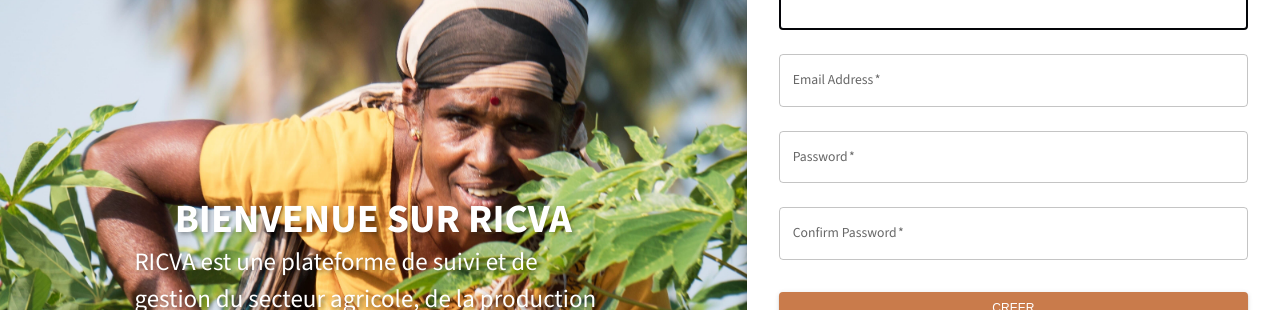
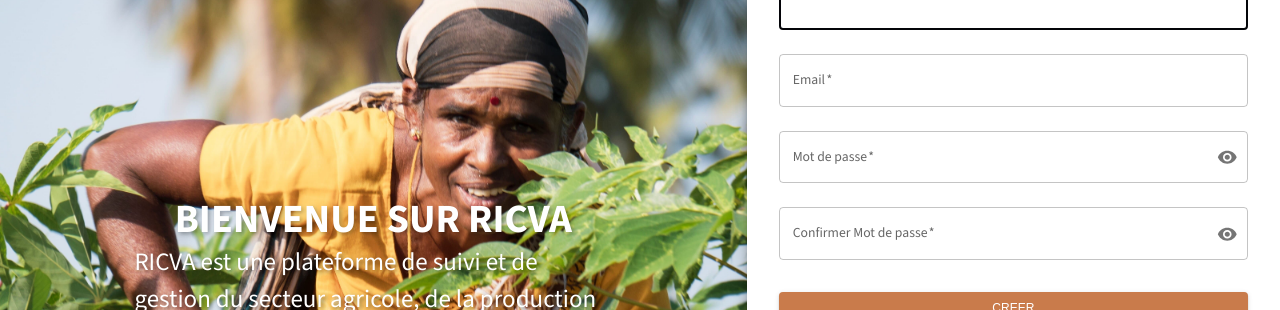
Before and after one commit to micessien/angular-coding-challenge, a React (Create React App) app: page /signup in a window 1280 px wide. Shown: the part 188-498 px from the top of the page. Built offline with nearby package versions, Linux system fonts and the light colour scheme.

Commit message:
Make password visible

```diff
--- a/src/scenes/signin/index.jsx
+++ b/src/scenes/signin/index.jsx
@@ -11,7 +11,14 @@
 import Box from "@mui/material/Box";
 import Grid from "@mui/material/Grid";
 import Typography from "@mui/material/Typography";
+import IconButton from "@mui/material/IconButton";
+import OutlinedInput from "@mui/material/OutlinedInput";
+import InputLabel from "@mui/material/InputLabel";
+import InputAdornment from "@mui/material/InputAdornment";
+import FormControl from "@mui/material/FormControl";
 // MUI Icons
+import Visibility from "@mui/icons-material/Visibility";
+import VisibilityOff from "@mui/icons-material/VisibilityOff";
 import LockOutlinedIcon from "@mui/icons-material/LockOutlined";
 // Components
 import Copyright from "../../components/Copyright";
@@ -19,6 +26,12 @@
 const SignIn = () => {
   const theme = useTheme();
   const colors = tokens(theme.palette.mode);
+  const [showPassword, setShowPassword] = React.useState(false);
+
+  const handleClickShowPassword = () => setShowPassword((show) => !show);
+  const handleMouseDownPassword = (event) => {
+    event.preventDefault();
+  };
 
   const handleSubmit = (event) => {
     event.preventDefault();
@@ -110,21 +123,39 @@
               required
               fullWidth
               id="email"
-              label="Email Address"
+              label="Email"
               name="email"
               autoComplete="email"
               autoFocus
             />
-            <TextField
+            <FormControl
               margin="normal"
+              fullWidth
               required
-              fullWidth
+              variant="outlined"
               name="password"
-              label="Password"
-              type="password"
-              id="password"
               autoComplete="current-password"
-            />
+            >
+              <InputLabel htmlFor="password">Mot de passe</InputLabel>
+              <OutlinedInput
+                id="password"
+                type={showPassword ? "text" : "password"}
+                endAdornment={
+                  <InputAdornment position="end">
+                    <IconButton
+                      aria-label="toggle password visibility"
+                      onClick={handleClickShowPassword}
+                      onMouseDown={handleMouseDownPassword}
+                      edge="end"
+                    >
+                      {showPassword ? <VisibilityOff /> : <Visibility />}
+                    </IconButton>
+                  </InputAdornment>
+                }
+                label="Mot de passe"
+              />
+            </FormControl>
+
             <Button
               type="submit"
               fullWidth
--- a/src/scenes/signup/index.jsx
+++ b/src/scenes/signup/index.jsx
@@ -11,7 +11,14 @@
 import Box from "@mui/material/Box";
 import Grid from "@mui/material/Grid";
 import Typography from "@mui/material/Typography";
+import IconButton from "@mui/material/IconButton";
+import OutlinedInput from "@mui/material/OutlinedInput";
+import InputLabel from "@mui/material/InputLabel";
+import InputAdornment from "@mui/material/InputAdornment";
+import FormControl from "@mui/material/FormControl";
 // MUI Icons
+import Visibility from "@mui/icons-material/Visibility";
+import VisibilityOff from "@mui/icons-material/VisibilityOff";
 import LockOutlinedIcon from "@mui/icons-material/LockOutlined";
 // Components
 import Copyright from "../../components/Copyright";
@@ -19,6 +26,18 @@
 const SignUp = () => {
   const theme = useTheme();
   const colors = tokens(theme.palette.mode);
+  const [showPassword, setShowPassword] = React.useState(false);
+  const [showConfirmPassword, setShowConfirmPassword] = React.useState(false);
+
+  const handleClickShowPassword = () => setShowPassword((show) => !show);
+  const handleClickShowConfirmPassword = () =>
+    setShowConfirmPassword((show) => !show);
+  const handleMouseDownPassword = (event) => {
+    event.preventDefault();
+  };
+  const handleMouseDownConfirmPassword = (event) => {
+    event.preventDefault();
+  };
 
   const handleSubmit = (event) => {
     event.preventDefault();
@@ -121,31 +140,69 @@
               required
               fullWidth
               id="email"
-              label="Email Address"
+              label="Email"
               type="email"
               name="email"
               autoComplete="email"
             />
-            <TextField
+
+            <FormControl
               margin="normal"
+              fullWidth
               required
+              variant="outlined"
+              name="password"
+              autoComplete="current-password"
+            >
+              <InputLabel htmlFor="password">Mot de passe</InputLabel>
+              <OutlinedInput
+                id="password"
+                type={showPassword ? "text" : "password"}
+                endAdornment={
+                  <InputAdornment position="end">
+                    <IconButton
+                      aria-label="toggle password visibility"
+                      onClick={handleClickShowPassword}
+                      onMouseDown={handleMouseDownPassword}
+                      edge="end"
+                    >
+                      {showPassword ? <VisibilityOff /> : <Visibility />}
+                    </IconButton>
+                  </InputAdornment>
+                }
+                label="Mot de passe"
+              />
+            </FormControl>
+
+            <FormControl
+              margin="normal"
               fullWidth
-              name="password"
-              label="Password"
-              type="password"
-              id="password"
-              autoComplete="current-password"
-            />
-            <TextField
-              margin="normal"
               required
-              fullWidth
+              variant="outlined"
               name="confirmPassword"
-              label="Confirm Password"
-              type="password"
-              id="confirmPassword"
               autoComplete="current-confirmPassword"
-            />
+            >
+              <InputLabel htmlFor="confirmPassword">
+                Confirmer Mot de passe
+              </InputLabel>
+              <OutlinedInput
+                id="confirmPassword"
+                type={showConfirmPassword ? "text" : "password"}
+                endAdornment={
+                  <InputAdornment position="end">
+                    <IconButton
+                      aria-label="toggle confirmPassword visibility"
+                      onClick={handleClickShowConfirmPassword}
+                      onMouseDown={handleMouseDownConfirmPassword}
+                      edge="end"
+                    >
+                      {showConfirmPassword ? <VisibilityOff /> : <Visibility />}
+                    </IconButton>
+                  </InputAdornment>
+                }
+                label="Confirmer Mot de passe"
+              />
+            </FormControl>
 
             <Button
               type="submit"
```
